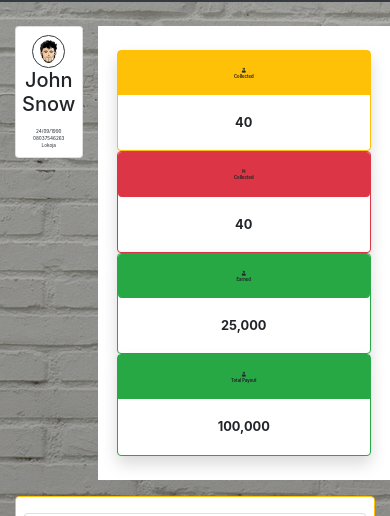
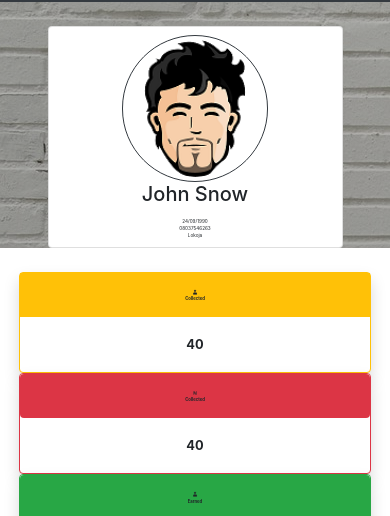
Before and after one commit to oshooo/Dfb-Riders, a plain HTML site: page index.html in a window 390 px wide. Shown: the part 74-590 px from the top of the page. Drawn offline with nearby package versions, Linux system fonts and the light colour scheme.

Commit message:
Update index.html

```diff
--- a/index.html
+++ b/index.html
@@ -48,7 +48,7 @@
 
                 <div class="container-fluid">
                     <div class="row justify-content-center">
-                        <div class="col-3 col-lg-2">
+                        <div class="col-10 col-sm-3 col-lg-2">
                           <div class="card text-center pb-2">
                             <img class="rounded-circle border border-dark card-img-top p-1 mt-2" src="media/avatar.png" alt="Card image cap" style="width: 50%; height: auto; margin:auto">
                                 <div class="card-body p-0">
@@ -61,7 +61,7 @@
                               </div>
                           </div>
                         </div>
-                        <div class="col-9 col-lg-8">
+                        <div class="col-12 col-sm-9 col-lg-8">
                             <div class="row bg-white pt-4 pb-4 pl-1 pr-1">
                                     <div class="col-sm-3">
                                       <div class="card shadow border border-warning h-100">
```
